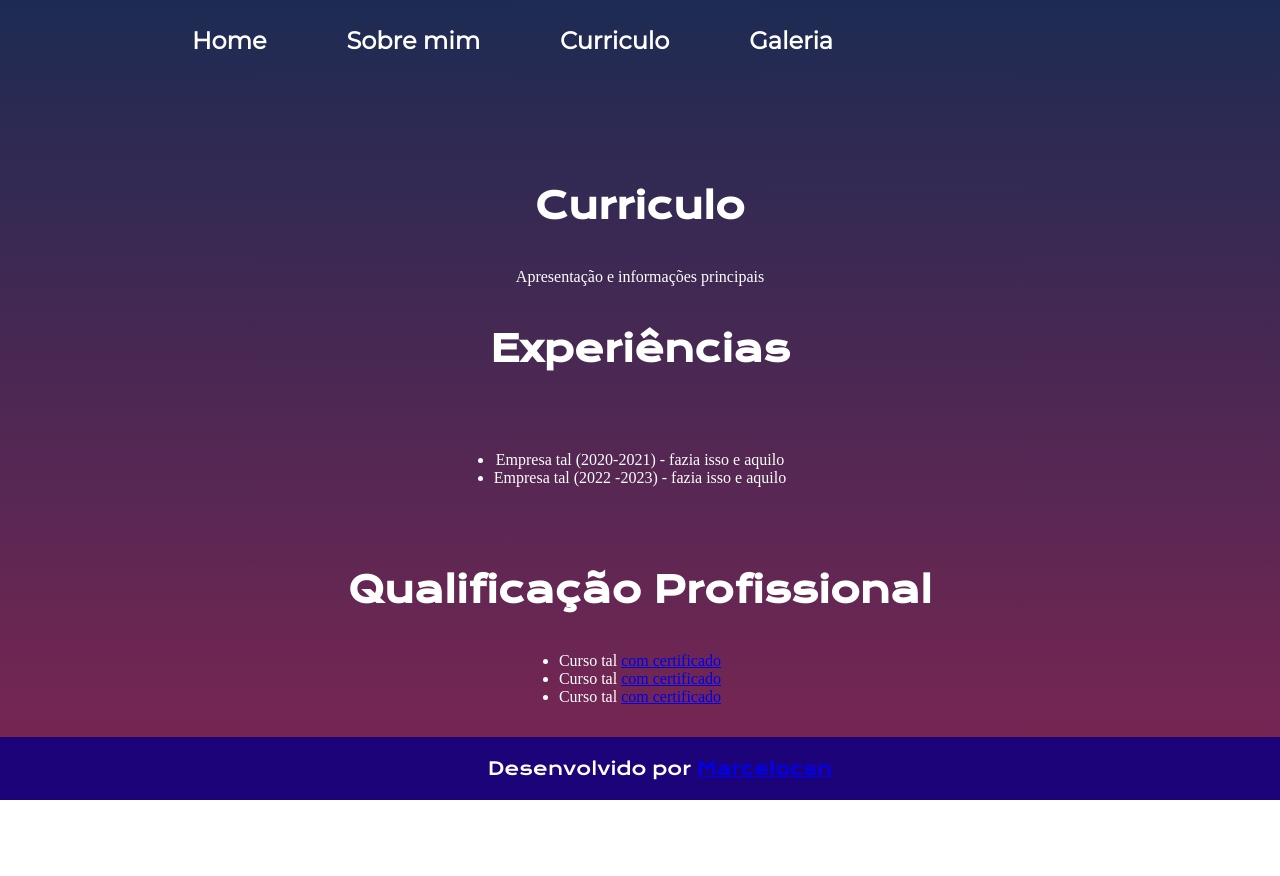
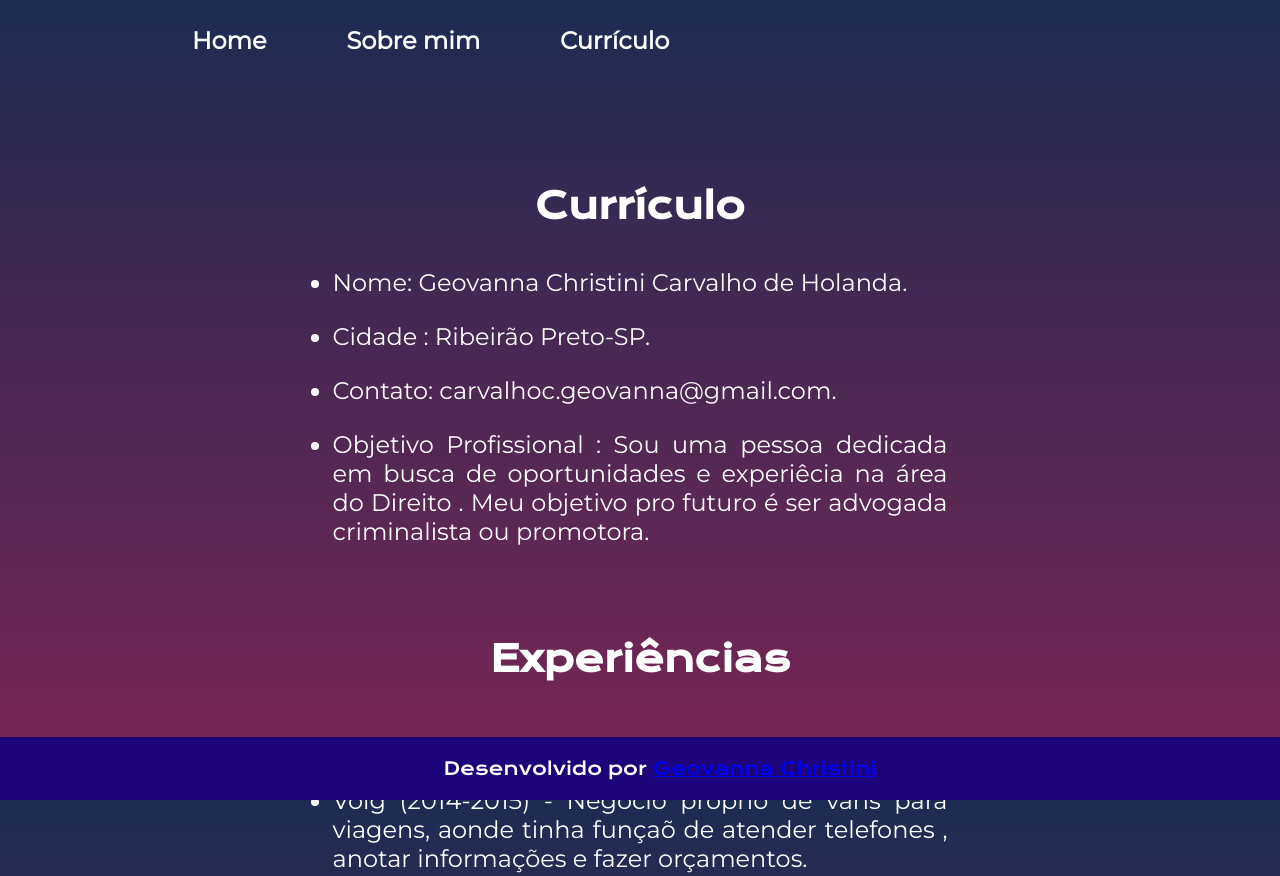
Before and after one commit to GeehCarvalho/port-geovanna, a plain HTML site: page curriculo.html in a window 1280 px wide. Shown: the top 876 px of the page. Before the commit the page ends 800 px from the top, so only its background shows below. Drawn offline with nearby package versions, Linux system fonts and the light colour scheme.

Commit message:
Add files via upload

```diff
--- a/curriculo.html
+++ b/curriculo.html
@@ -15,32 +15,36 @@
 
             <a class="cabecalho-menu-links" href="sobremim.html">Sobre mim</a>
 
-            <a class="cabecalho-menu-links" href="curriculo.html">Curriculo</a>
+            <a class="cabecalho-menu-links" href="curriculo.html">Currículo</a>
 
-            <a class="cabecalho-menu-links" href="galeria.html">Galeria</a>
+
 
         </nav>
     </header>
 
     <main class="conteudo">
         <section class="apresentacao-conteudo">
-            <h1 class="apresentacao-conteudo-titulo">Curriculo</h1>
-            <p class="apresentacao-conteudo-texto"> Apresentação e informações principais
-            </p>
+            <h1 class="apresentacao-conteudo-titulo">Currículo</h1>
+            <ul class="apresentacao-conteudo-texto">
+                <li class="apresentacao-conteudo-texto">Nome: Geovanna Christini Carvalho de Holanda.</li>
+            <li class="apresentacao-conteudo-texto"> Cidade : Ribeirão Preto-SP.</li>
+        <li class="apresentacao-conteudo-texto">Contato: carvalhoc.geovanna@gmail.com.</li>
+    <li class="apresentacao-conteudo-texto"> Objetivo Profissional : Sou uma pessoa dedicada em busca de oportunidades e experiêcia na área do Direito . Meu objetivo pro futuro é ser advogada criminalista ou promotora.</li>
+</ul>
+
             <h2 class="apresentacao-conteudo-titulo">Experiências</h2>
             <p class="apresentacao-conteudo-texto">
                 <ul class="apresentacao-conteudo-texto">
-                    <li>Empresa tal (2020-2021) - fazia isso e aquilo</li>
-                    <li>Empresa tal (2022
-                    -2023) - fazia isso e aquilo</li>
+                    <li> Volg (2014-2015) - Negócio proprio de vans para viagens, aonde tinha funçaõ de atender telefones , anotar informações e fazer orçamentos. </li>
                 </ul>
             </p>
             <h2 class="apresentacao-conteudo-titulo">Qualificação Profissional</h2>
            <div class="apresentacao-conteudo-texto">
             <ul class="apresentacao-conteudo-texto">
-                <li>Curso tal <a href="linkdocertificado">com certificado</a> </li>
-                <li>Curso tal <a href="linkdocertificado">com certificado</a></li>
-                <li>Curso tal <a href="linkdocertificado">com certificado</a></li>
+                <li>Segurança no Mundo Digital - NovoTec Expresso (2022).  </li>
+                <li>Microsoft Office Intermediário (2022). </li>
+                <li>Comunicação Empresarial. (2022) </li>
+                <li>Marketing Digital e Vendas Online - NovoTec Expresso (2023).  </li>
             </ul>
             </div>
         </section>
@@ -48,8 +52,9 @@
     </main>
 
     <footer class="rodape">
-        <p>Desenvolvido por <a href="https://github.com/marcelocsn">Marcelocsn</a></p>
+        <p>Desenvolvido por <a href="https://github.com/GeehCarvalho">Geovanna Christini </a></p>
     </footer>
 
 </body>
+<br><br>
 </html>
--- a/style/style.css
+++ b/style/style.css
@@ -127,6 +127,18 @@ body {
 
     /* Alinha o texto justificado */
     text-align: justify;
+}
+
+.apresentacao-conteudo-texto {
+    font-size: 24px;
+
+    /* Define a família de fontes como 'Montserrat' com fallback para sans-serif */
+    font-family: 'Montserrat', sans-serif;
+
+    /* Alinha o texto justificado */
+    text-align: justify;
+
+    margin-bottom: 25px;
 }
 
 
```
Also changed, not shown: index.html (+5 -4 lines), sobremim.html (+4 -3 lines).
